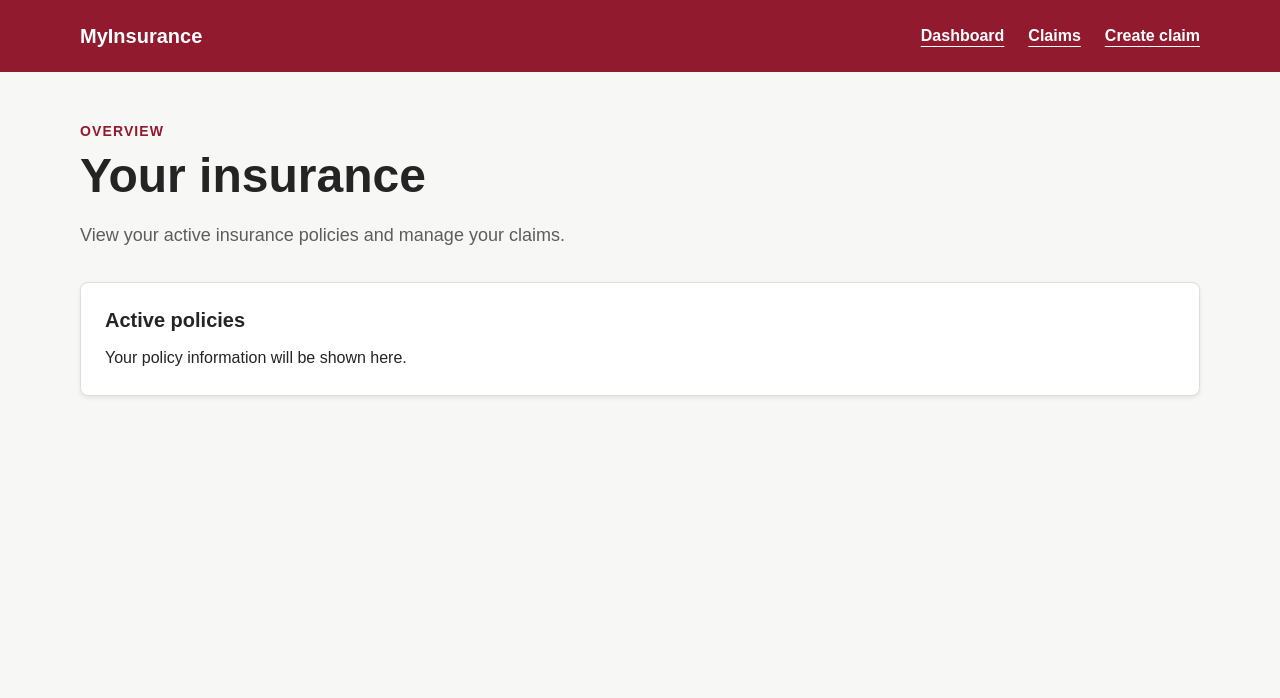
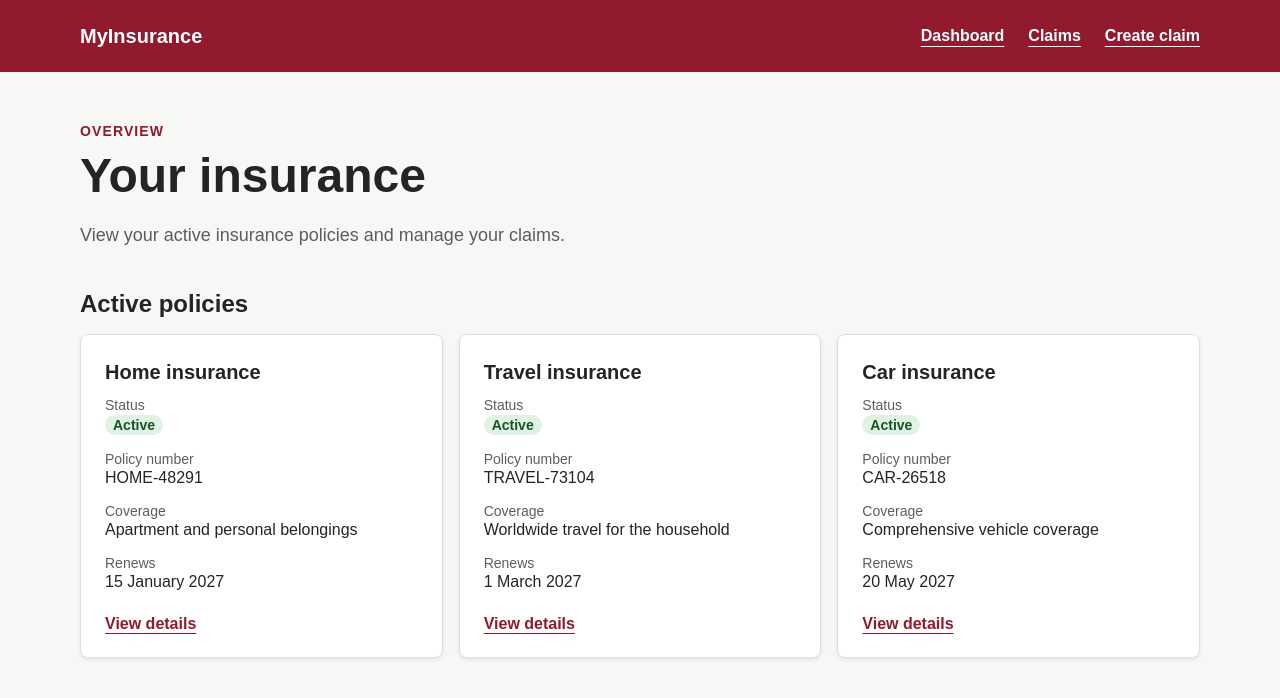
Before and after one commit to nomad-alt/MyInsurance, a React (Vite) app: page / in a window 1280 px wide. Shown: the top 698 px of the page. Built offline with nearby package versions, Linux system fonts and the light colour scheme.

Commit message:
feat: display active policies on dashboard

```diff
--- a/src/components/Card.css
+++ b/src/components/Card.css
@@ -1,5 +1,4 @@
 .card {
-  margin-top: 2rem;
   padding: 1.5rem;
   border: 1px solid #dededb;
   border-radius: 0.5rem;
--- /dev/null
+++ b/src/pages/DashboardPage.css
@@ -0,0 +1,53 @@
+.section-heading {
+  margin: 2.5rem 0 1rem;
+  font-size: 1.5rem;
+}
+
+.policy-list {
+  display: grid;
+  grid-template-columns: repeat(auto-fit, minmax(min(100%, 18rem), 1fr));
+  gap: 1rem;
+  margin: 0;
+  padding: 0;
+  list-style: none;
+}
+
+.policy-list .card {
+  height: 100%;
+}
+
+.policy-details {
+  display: grid;
+  gap: 1rem;
+  margin: 0 0 1.5rem;
+}
+
+.policy-details div {
+  display: grid;
+  gap: 0.125rem;
+}
+
+.policy-details dt {
+  color: var(--color-text-muted);
+  font-size: 0.875rem;
+}
+
+.policy-details dd {
+  margin: 0;
+}
+
+.policy-status {
+  display: inline-block;
+  padding: 0.125rem 0.5rem;
+  border-radius: 999px;
+  color: #155724;
+  background-color: #dff2e3;
+  font-size: 0.875rem;
+  font-weight: 700;
+}
+
+.policy-link {
+  color: var(--color-brand);
+  font-weight: 700;
+  text-underline-offset: 0.25rem;
+}
--- a/src/pages/DashboardPage.tsx
+++ b/src/pages/DashboardPage.tsx
@@ -1,6 +1,15 @@
+import { Link } from 'react-router-dom'
 import Card from '../components/Card'
+import { policies } from '../data/policies'
+import './DashboardPage.css'
+
+const dateFormatter = new Intl.DateTimeFormat('en-GB', {
+  dateStyle: 'long',
+})
 
 function DashboardPage() {
+  const activePolicies = policies.filter((policy) => policy.status === 'active')
+
   return (
     <section aria-labelledby="dashboard-heading">
       <p className="eyebrow">Overview</p>
@@ -9,9 +18,38 @@ function DashboardPage() {
         View your active insurance policies and manage your claims.
       </p>
 
-      <Card title="Active policies">
-        <p>Your policy information will be shown here.</p>
-      </Card>
+      <h2 className="section-heading">Active policies</h2>
+      <ul className="policy-list">
+        {activePolicies.map((policy) => (
+          <li key={policy.id}>
+            <Card title={policy.name}>
+              <dl className="policy-details">
+                <div>
+                  <dt>Status</dt>
+                  <dd>
+                    <span className="policy-status">Active</span>
+                  </dd>
+                </div>
+                <div>
+                  <dt>Policy number</dt>
+                  <dd>{policy.policyNumber}</dd>
+                </div>
+                <div>
+                  <dt>Coverage</dt>
+                  <dd>{policy.coverageSummary}</dd>
+                </div>
+                <div>
+                  <dt>Renews</dt>
+                  <dd>{dateFormatter.format(new Date(policy.renewalDate))}</dd>
+                </div>
+              </dl>
+              <Link className="policy-link" to={`/insurance/${policy.id}`}>
+                View details
+              </Link>
+            </Card>
+          </li>
+        ))}
+      </ul>
     </section>
   )
 }
```
